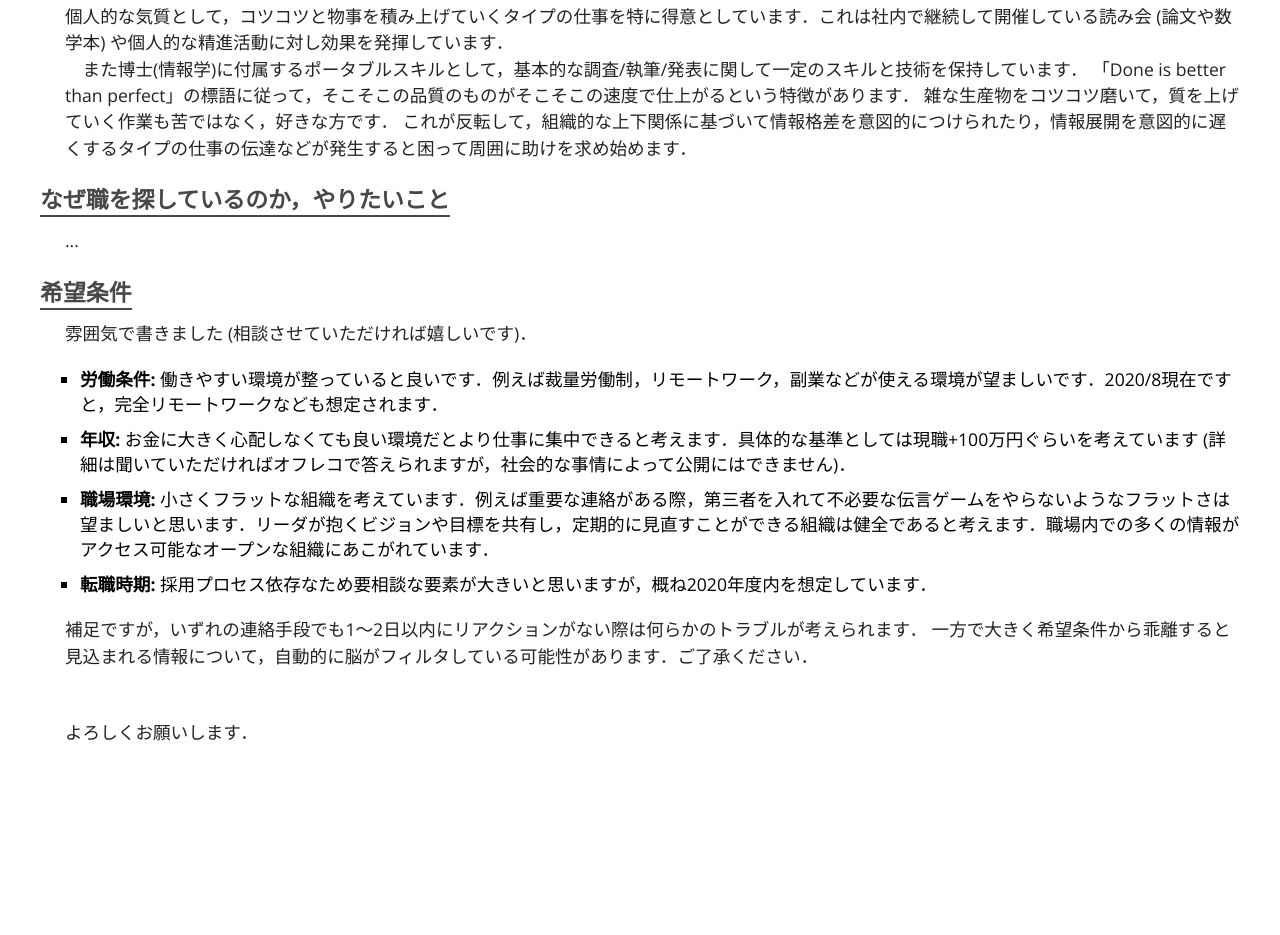
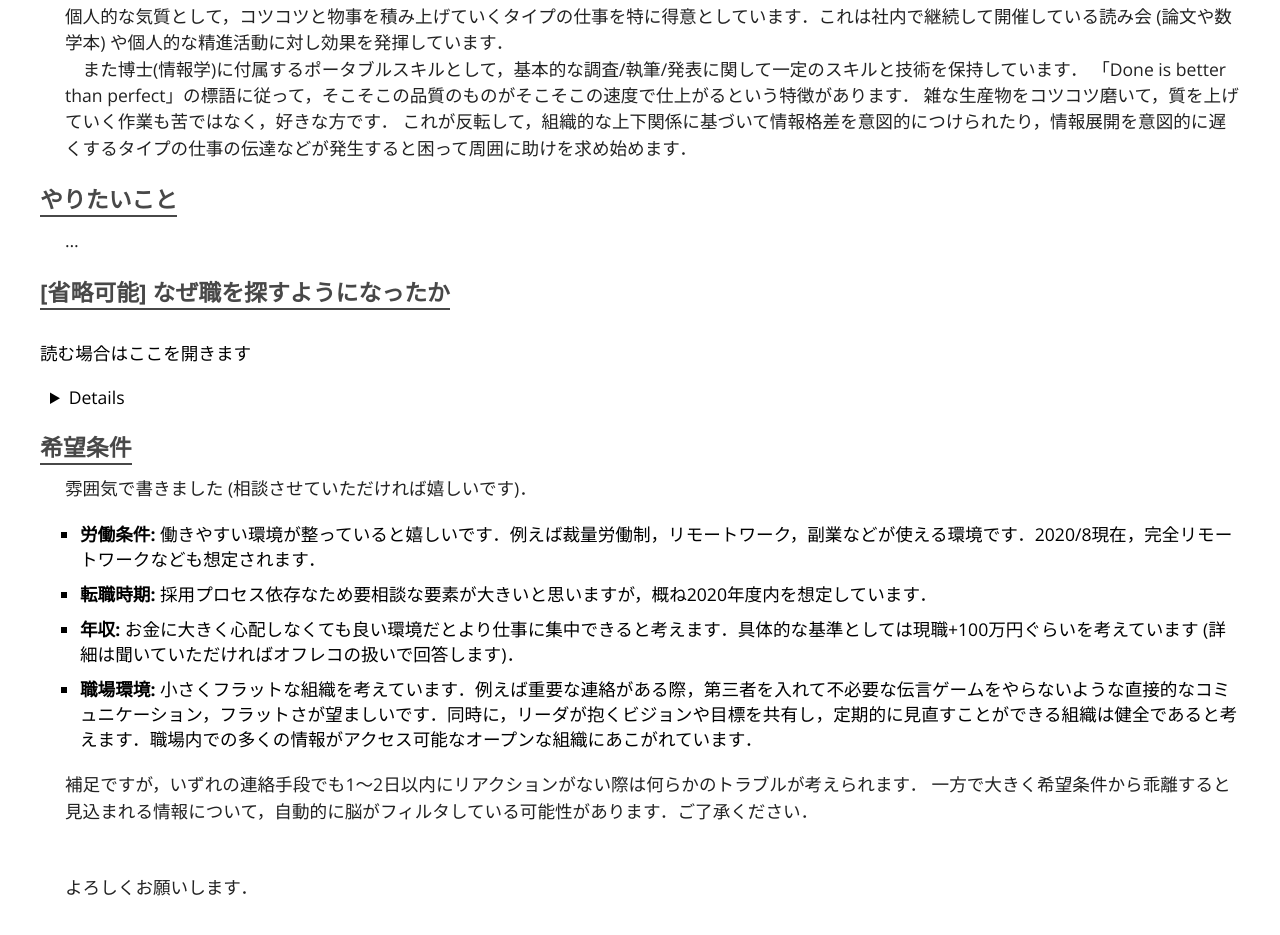
Before and after one commit to cocomoff/cocomoff.github.io, a plain HTML site: page post/job.html in a window 1280 px wide. Shown: the part 645-1580 px from the top of the page. Before the commit the page ends 1460 px from the top, so only its background shows below. Drawn offline with nearby package versions, Linux system fonts and the light colour scheme; a web font is replaced by a local one.

Commit message:
update job.html

```diff
--- a/post/job.html
+++ b/post/job.html
@@ -57,25 +57,33 @@
 		雑な生産物をコツコツ磨いて，質を上げていく作業も苦ではなく，好きな方です．
 		これが反転して，組織的な上下関係に基づいて情報格差を意図的につけられたり，情報展開を意図的に遅くするタイプの仕事の伝達などが発生すると困って周囲に助けを求め始めます．
 	</p>
-	<h2 class="border">なぜ職を探しているのか，やりたいこと</h2>
+	<h2 class="border">やりたいこと</h2>
 	<p>
-		...
+		…
+	</p>
+	<h2 class="border">[省略可能] なぜ職を探すようになったか</h2>
+	<p>
+		<summary>読む場合はここを開きます</summary>
+		<details style="margin: 20px 10px;">
+		情報系の博士号を取った頃から，開発 (エンジニア職) と 研究 (研究職) が近いところで仕事がしたいと思っていました．
+		現職に新卒で入る際，「企業研究所ならではのデータや問題がある」という雰囲気がありましたが，事業を行っていない企業研究所だと現場との距離が近くなく，直接世の中につながらない研究業務や，概念上の仕事が想像以上に多いことに悩み始めました．
+		</details>
 	</p>
 	<h2 class="border">希望条件</h2>
 	<p>
 		雰囲気で書きました (相談させていただければ嬉しいです)．
 		<ul>
 			<li>
-				<strong>労働条件:</strong> 働きやすい環境が整っていると良いです．例えば裁量労働制，リモートワーク，副業などが使える環境が望ましいです．2020/8現在ですと，完全リモートワークなども想定されます．
-			</li>
-			<li>
-				<strong>年収: </strong> お金に大きく心配しなくても良い環境だとより仕事に集中できると考えます．具体的な基準としては現職+100万円ぐらいを考えています (詳細は聞いていただければオフレコで答えられますが，社会的な事情によって公開にはできません)．
-			</li>
-			<li>
-				<strong>職場環境:</strong> 小さくフラットな組織を考えています．例えば重要な連絡がある際，第三者を入れて不必要な伝言ゲームをやらないようなフラットさは望ましいと思います．リーダが抱くビジョンや目標を共有し，定期的に見直すことができる組織は健全であると考えます．職場内での多くの情報がアクセス可能なオープンな組織にあこがれています．
+				<strong>労働条件:</strong> 働きやすい環境が整っていると嬉しいです．例えば裁量労働制，リモートワーク，副業などが使える環境です．2020/8現在，完全リモートワークなども想定されます．
 			</li>
 			<li>
 				<strong>転職時期: </strong> 採用プロセス依存なため要相談な要素が大きいと思いますが，概ね2020年度内を想定しています．
+			</li>
+			<li>
+				<strong>年収: </strong> お金に大きく心配しなくても良い環境だとより仕事に集中できると考えます．具体的な基準としては現職+100万円ぐらいを考えています (詳細は聞いていただければオフレコの扱いで回答します)．
+			</li>
+			<li>
+				<strong>職場環境:</strong> 小さくフラットな組織を考えています．例えば重要な連絡がある際，第三者を入れて不必要な伝言ゲームをやらないような直接的なコミュニケーション，フラットさが望ましいです．同時に，リーダが抱くビジョンや目標を共有し，定期的に見直すことができる組織は健全であると考えます．職場内での多くの情報がアクセス可能なオープンな組織にあこがれています．
 			</li>
 		</ul>
 	</p>
```
